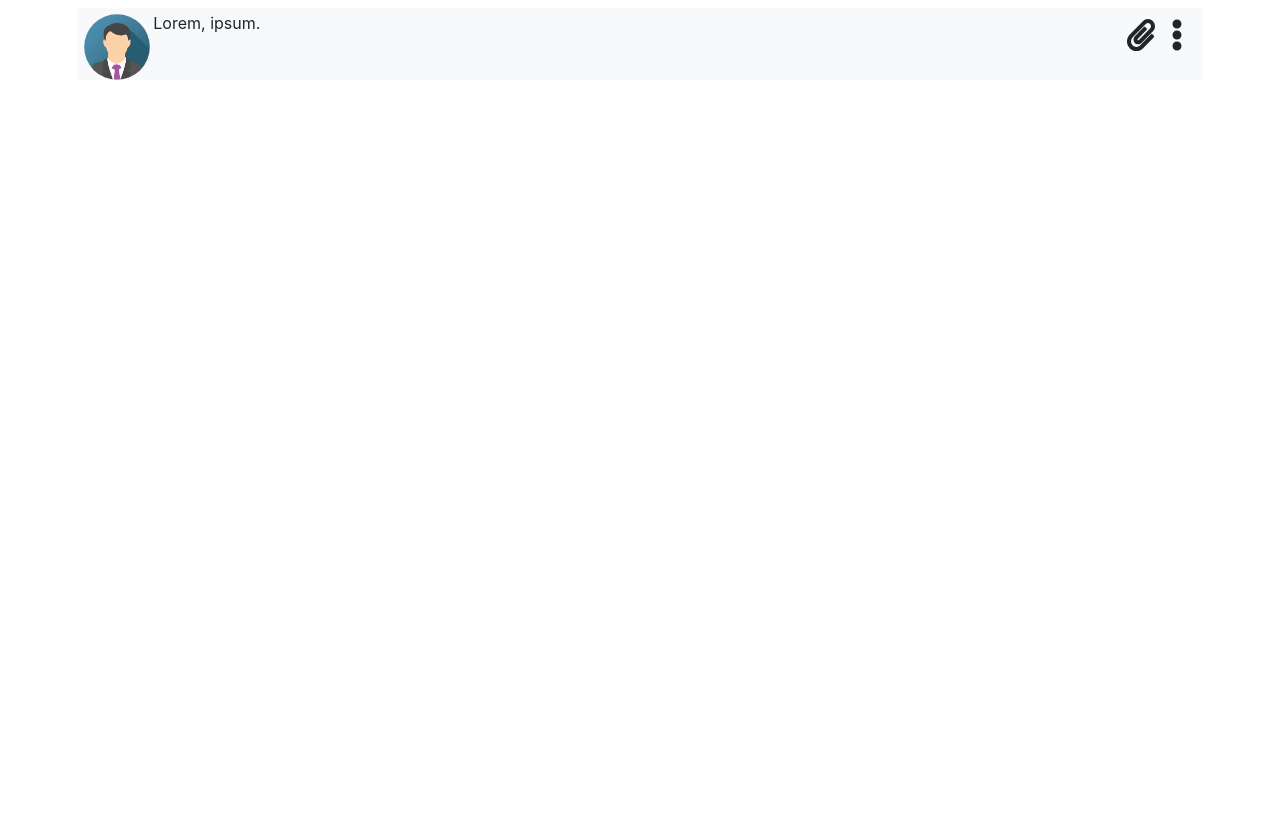
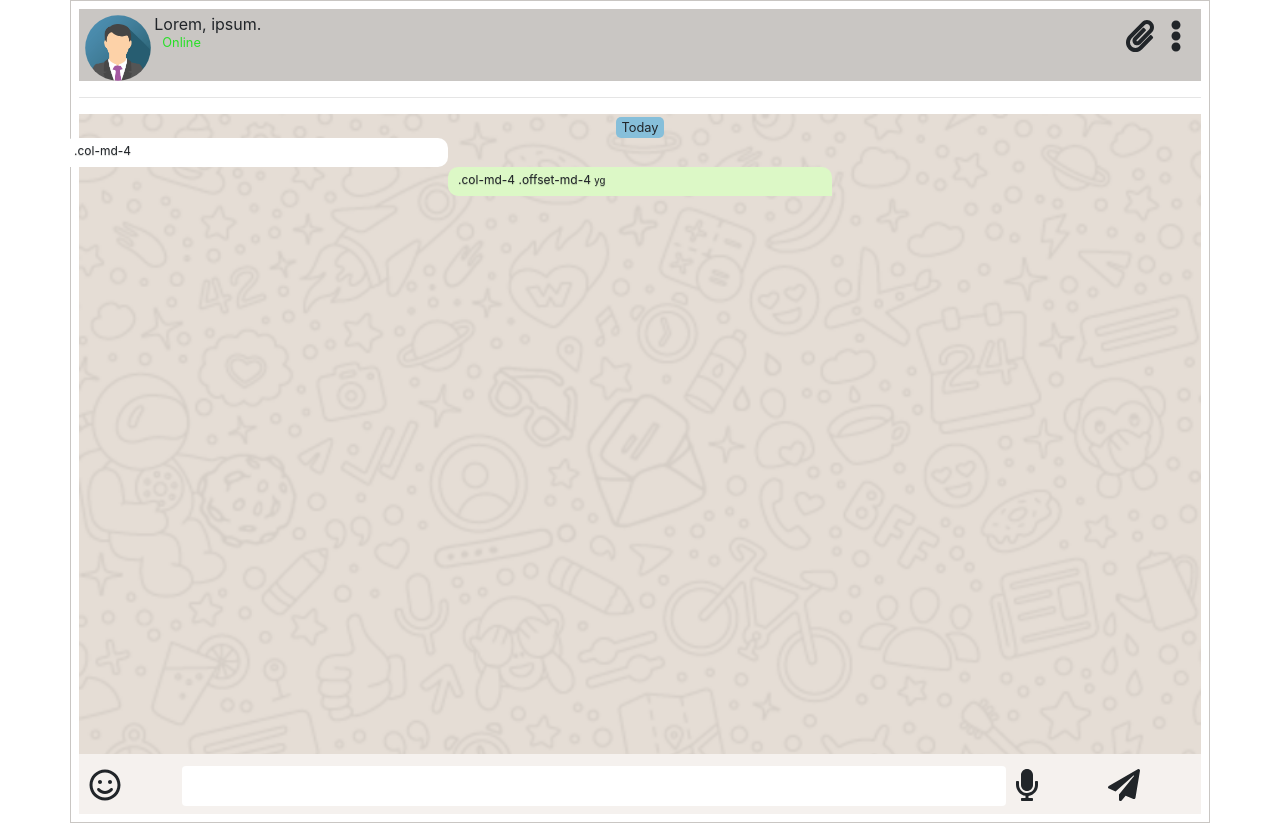
Before and after one commit to vivek1996/WhatsappUI, a plain HTML site: page chat.html in a window 1280 px wide. Before the commit the page ends 800 px from the top, so only its background shows below. Drawn offline with nearby package versions, Linux system fonts and the light colour scheme.

Commit message:
reply box and mesages created

```diff
--- a/chat.html
+++ b/chat.html
@@ -14,14 +14,16 @@
 </head>
 
 <body>
-    <div class="container">
+    <div class="container border-grey">
         <div class=" row">
             <div class=" col-12  p-2">
                 <!-- header start -->
-                <header class=" container-fluid header bg-light">
+                <header class=" container-fluid header bg-grey">
 
                     <img src="images/img_avatar.png" class=" header img-fluid rounded-circle float-left" alt="avatar">
-                    <p class=" float-left">Lorem, ipsum.</p>
+                    <p class=" float-left">Lorem, ipsum.
+                        <small style="top:1.3em ;position: relative;left: -8.094em; color: rgb(41, 223, 41)">Online</small>
+                    </p>
 
 
                     <ul class="header-icons">
@@ -36,8 +38,37 @@
 
                 </header>
                 <!-- header end -->
+                <hr>
+                <!-- chat section start -->
+                <div class="chat-back">
+                    <div class="text-center ">
+                            <small class=" chat-time">Today</small>
+                    </div>
 
-                <!-- chat section start -->
+                        <div class="row">
+                                <div class="col-4 receiver">.col-md-4</div>
+
+                        </div>
+                        <div class="row  align-items-end ">
+
+                                <div class="col-4 offset-4 align-self-end sender">.col-md-4 .offset-md-4
+                                    <small >yg</small>
+                                </div>
+                        </div>
+                 </div>
+                  <!-- Reply Box -->
+                  <div class="row reply">
+                        <div class="col-md-1 col-1 reply-emojis"> <i class="far fa-smile fa-2x"></i>
+                        </div>
+                        <div class="col-md-9 col-9 reply-main">
+                            <textarea class="form-control" rows="1" id="comment"></textarea>
+                        </div>
+                        <div class="col-md-1 col-1 reply-recording"> <i class="fas fa-microphone fa-2x"></i>
+                        </div>
+                        <div class="col-md-1 col-1 reply-send"> <i class="fas fa-paper-plane fa-2x"></i>
+                        </div>
+                    </div>
+                </div>
 
                 <!-- Chat section end -->
             </div>
--- a/css/main.css
+++ b/css/main.css
@@ -16,10 +16,25 @@
 .header-icons li{
    padding: 0px .5em;
 }
-/* svg:not(:root).svg-inline--fa{
+.chat-back{
+  background: url('../images/chat_back.png');
+  background-repeat: no-repeat;
+  background-size: cover;
+  height: 80vh;
 
-    font-size: 2rem;
-} */
+}
+.bg-grey{
+  background-color: #c4c1bde8;
+}
+.border-grey{
+  border: 1px solid #c4c1bde8;
+
+}
+.chat-time{
+  background-color: rgb(134, 191, 218);
+  padding: .2em .4em;
+  border-radius: 5px;
+}
 
 .conversation {
     padding: 0 !important;
```
Also changed, not shown: images/chat_back.png (added).
